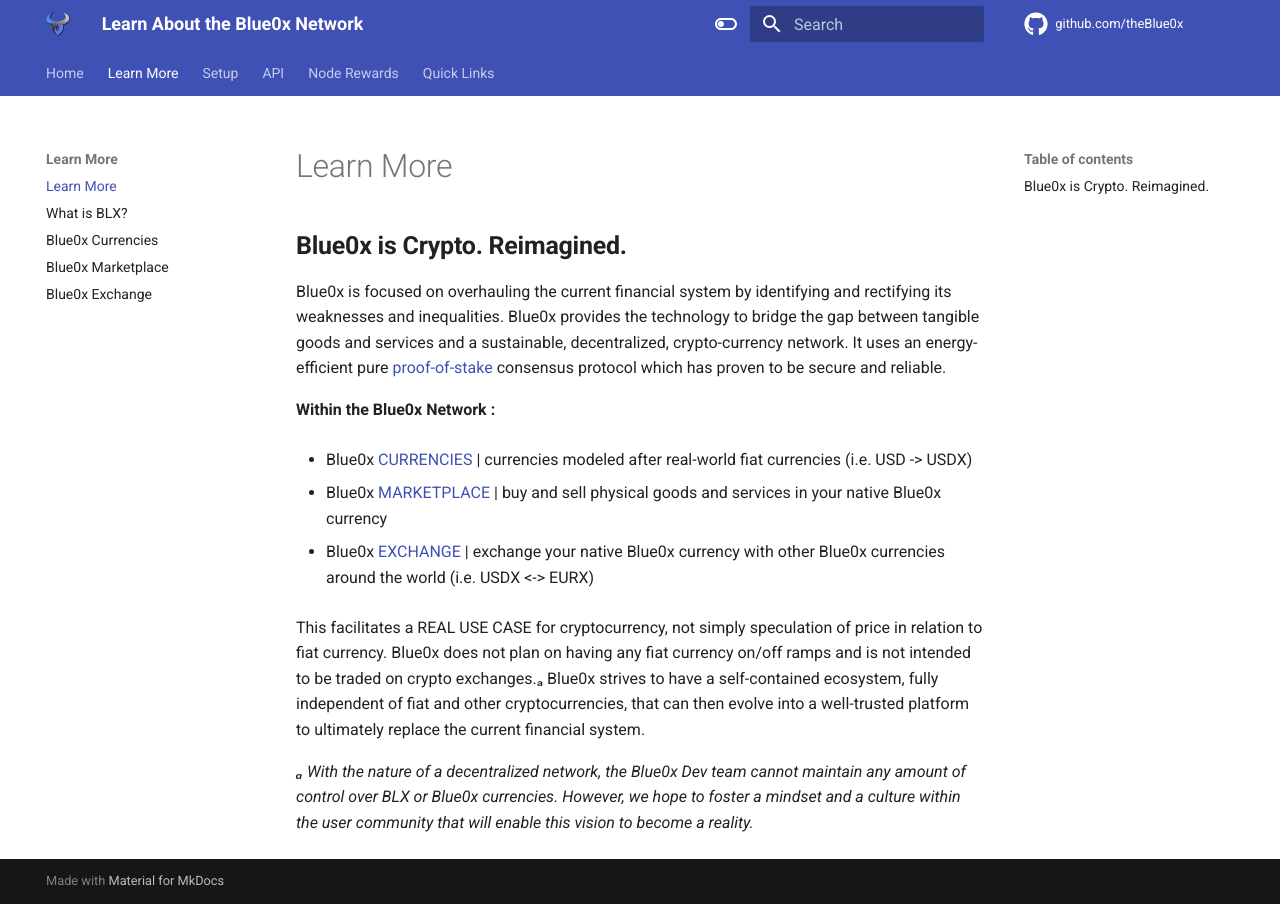
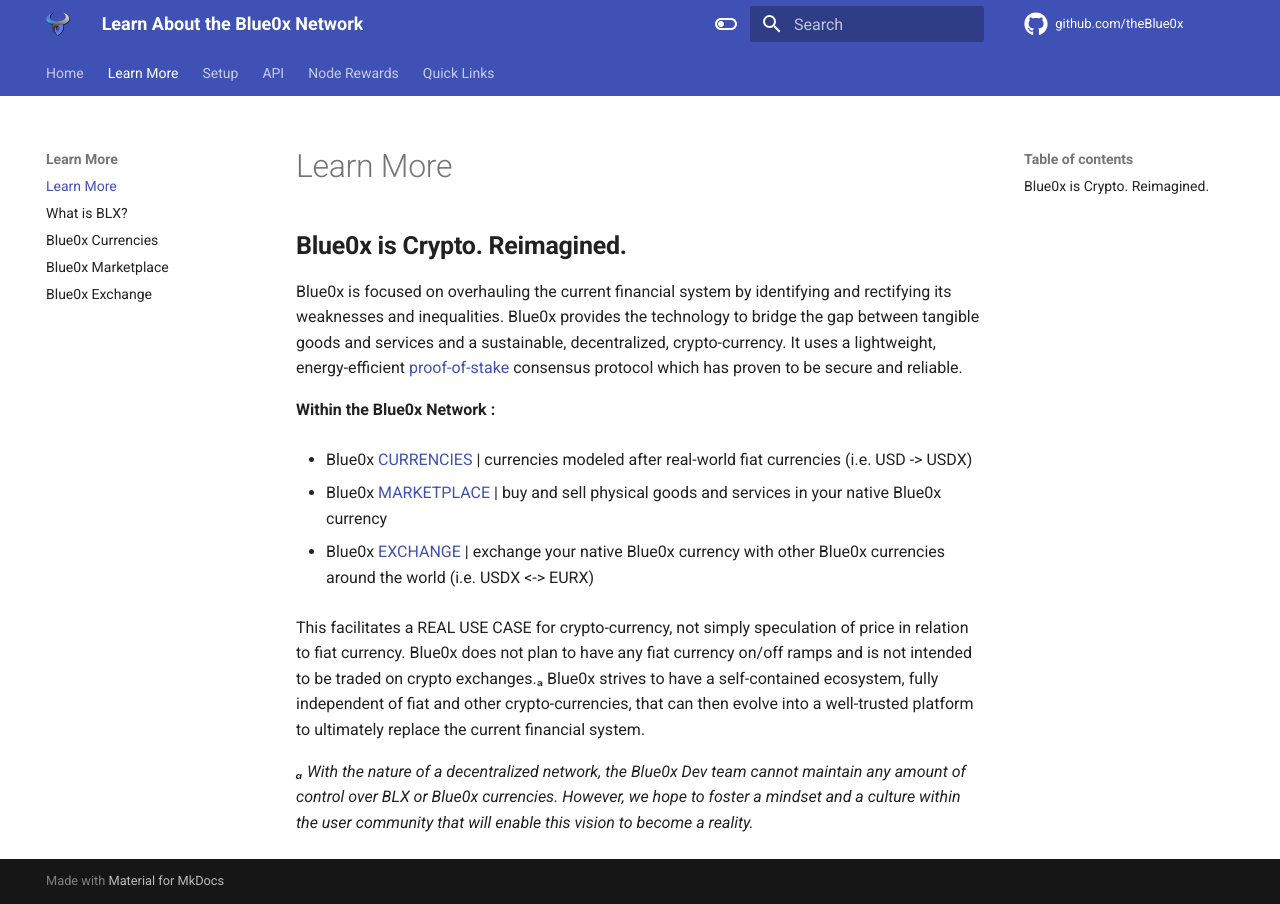
Before and after one commit to theBlue0x/docs, an MkDocs documentation site: the page built from docs/learn_more/index.md, in a window 1280 px wide. Built offline with MkDocs 1.6.1 and Material for MkDocs 9.7.7, drawn with Linux system fonts in a browser that asks for light colours.

Commit message:
Update index.md

```diff
--- a/docs/learn_more/index.md
+++ b/docs/learn_more/index.md
@@ -1,6 +1,6 @@
 ## **Blue0x is Crypto. Reimagined.** ##
 
-Blue0x is focused on overhauling the current financial system by identifying and rectifying its weaknesses and inequalities.  Blue0x provides the technology to bridge the gap between tangible goods and services and a sustainable, decentralized, crypto-currency network. It uses an energy-efficient pure [proof-of-stake](https://en.wikipedia.org/wiki/Proof_of_stake) consensus protocol which has proven to be secure and reliable.
+Blue0x is focused on overhauling the current financial system by identifying and rectifying its weaknesses and inequalities.  Blue0x provides the technology to bridge the gap between tangible goods and services and a sustainable, decentralized, crypto-currency. It uses a lightweight, energy-efficient [proof-of-stake](https://en.wikipedia.org/wiki/Proof_of_stake) consensus protocol which has proven to be secure and reliable.
 
 
 **Within the Blue0x Network :**
@@ -11,7 +11,7 @@
 
 * Blue0x [EXCHANGE](exchange.md) | exchange your native Blue0x currency with other Blue0x currencies around the world (i.e. USDX <-> EURX)
 
-This facilitates a REAL USE CASE for cryptocurrency, not simply speculation of price in relation to fiat currency.  Blue0x does not plan on having any fiat currency on/off ramps and is not intended to be traded on crypto exchanges.ₐ   Blue0x strives to have a self-contained ecosystem, fully independent of fiat and other cryptocurrencies, that can then evolve into a well-trusted platform to ultimately replace the current financial system.
+This facilitates a REAL USE CASE for crypto-currency, not simply speculation of price in relation to fiat currency.  Blue0x does not plan to have any fiat currency on/off ramps and is not intended to be traded on crypto exchanges.ₐ   Blue0x strives to have a self-contained ecosystem, fully independent of fiat and other crypto-currencies, that can then evolve into a well-trusted platform to ultimately replace the current financial system.
 
 
 *ₐ With the nature of a decentralized network, the Blue0x Dev team cannot maintain any amount of control over BLX or Blue0x currencies.  However, we hope to foster a mindset and a culture within the user community that will enable this vision to become a reality.*
```
